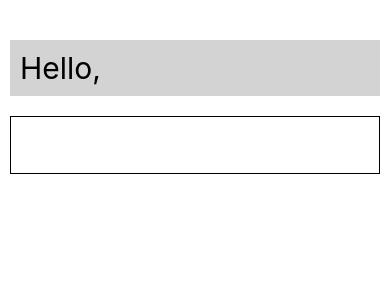
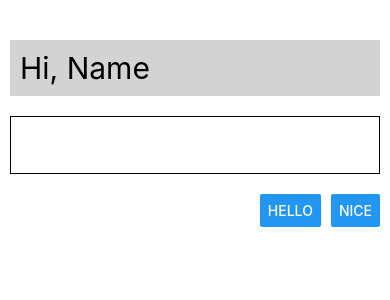
Before and after one commit to hyerindev/Mobile-App-Making, a React Native app: screen / in a window 390 px wide. Shown: the top 300 px of the page. Built offline with nearby package versions, Linux system fonts and the light colour scheme.

Commit message:
(lab4) Hello, Name (lab2 + lab3a)

```diff
--- a/App.tsx
+++ b/App.tsx
@@ -15,12 +15,31 @@ var input_st = {
 };
 
 const App = () => {
-  const [name, setName] = useState("");
+  const [greet, setGreet] = useState("Hi");
+  const [name, setName] = useState("Name");
 
   return (
     <View style={{ paddingTop: 30 }}>
-      <Text style={text_st}>Hello, {name}</Text>
+      <Text style={text_st}>
+        {greet}, {name}
+      </Text>
       <TextInput style={input_st} onChangeText={setName} />
+
+      <View style={{ margin: 10, flexDirection: "row-reverse" }}>
+        <Button
+          title="Nice"
+          onPress={function () {
+            setGreet("Nice to meet you");
+          }}
+        />
+        <View style={{ width: 10 }}></View>
+        <Button
+          title="Hello"
+          onPress={function () {
+            setGreet("Hello");
+          }}
+        />
+      </View>
     </View>
   );
 };
```
